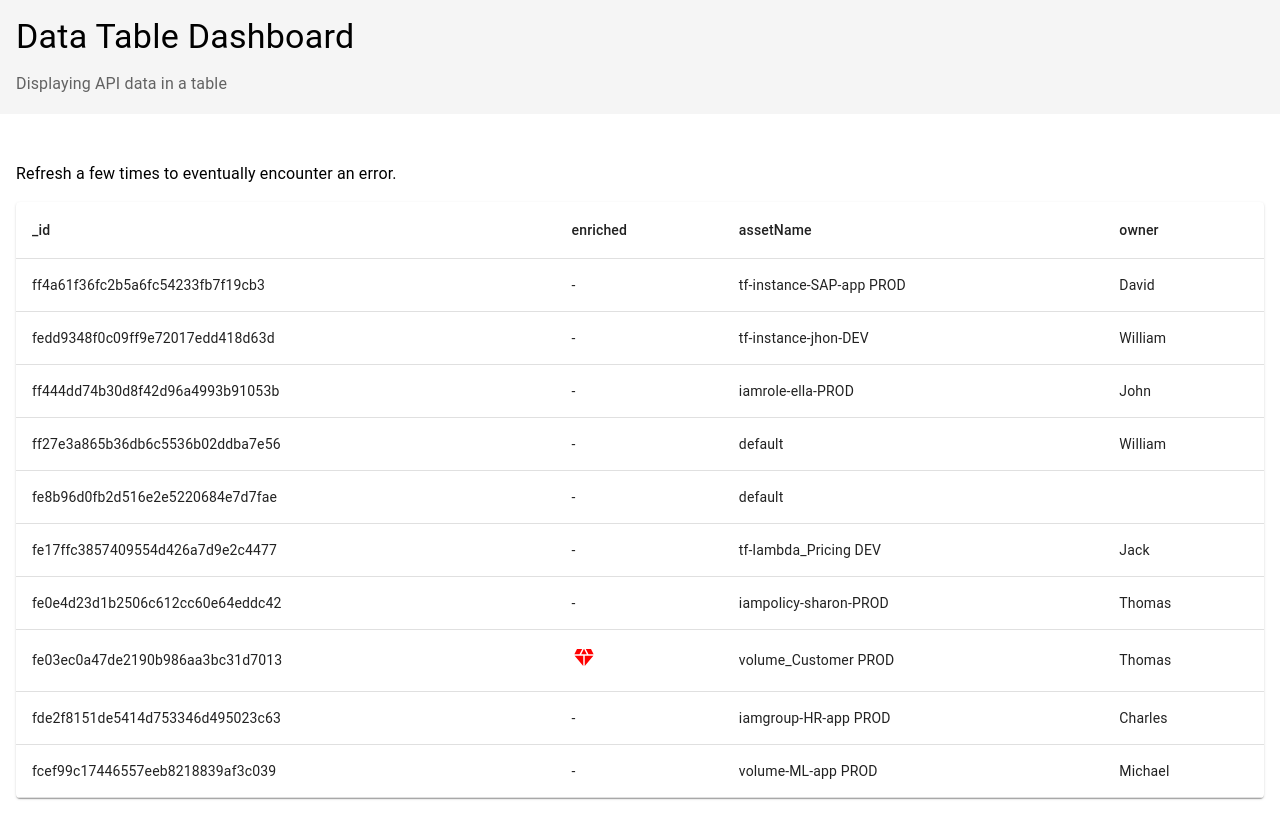
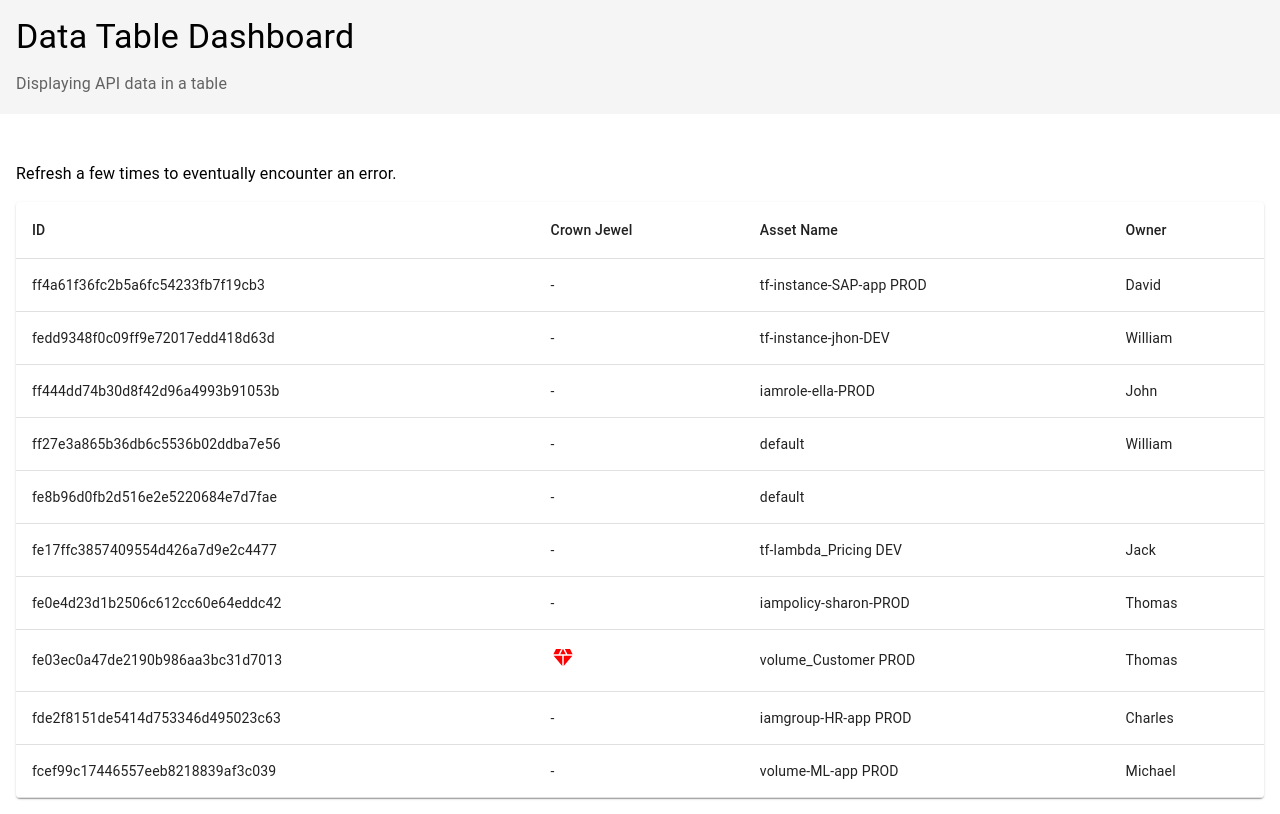
Before and after one commit to lazarporter/octo, a React (Vite) app: page / in a window 1280 px wide. Built offline with nearby package versions, Linux system fonts and the light colour scheme.

Commit message:
add string const, mapping for table columns

```diff
--- a/src/components/Table.tsx
+++ b/src/components/Table.tsx
@@ -13,7 +13,14 @@ import {
 import { APIData } from '../types/apiData.types';
 import CustomTableCell from './Cells/CustomTableCell';
 import { useApiData } from '../hooks/useApiData';
-import { TEST_IDS } from '../stringContants';
+import { TABLE_NO_DATA_MESSAGE, TEST_IDS } from '../stringContants';
+
+const COLUMNS: { [key in keyof APIData]: string } = {
+  _id: 'ID',
+  assetName: 'Asset Name',
+  owner: 'Owner',
+  enriched: 'Crown Jewel',
+};
 
 export const Table: React.FC = () => {
   const { loading, data } = useApiData();
@@ -33,7 +40,7 @@ export const Table: React.FC = () => {
     return (
       <TableContainer component={Paper} data-testid={TEST_IDS.TABLE_NO_DATA}>
         <Typography variant="h6" sx={{ p: 2 }}>
-          No data available
+          {TABLE_NO_DATA_MESSAGE}
         </Typography>
       </TableContainer>
     );
@@ -47,7 +54,7 @@ export const Table: React.FC = () => {
         <TableHead>
           <TableRow>
             {keys.map((key) => (
-              <TableCell key={key}>{key}</TableCell>
+              <TableCell key={key}>{COLUMNS[key]}</TableCell>
             ))}
           </TableRow>
         </TableHead>
--- a/src/stringContants.ts
+++ b/src/stringContants.ts
@@ -5,6 +5,7 @@ export const INSTRUCTIONS =
 export const ERROR_GENERIC = 'Something went wrong.';
 export const ERROR_FETCH_DATA = 'The server lit on fire during data fetch';
 export const ERROR_UNKNOWN_OWNER = 'Unknown owner type, recieved: ';
+export const TABLE_NO_DATA_MESSAGE = 'No data available';
 
 export const TEST_IDS = {
   TABLE_LOADING_SPINNER: 'table-loading-spinner',
```
